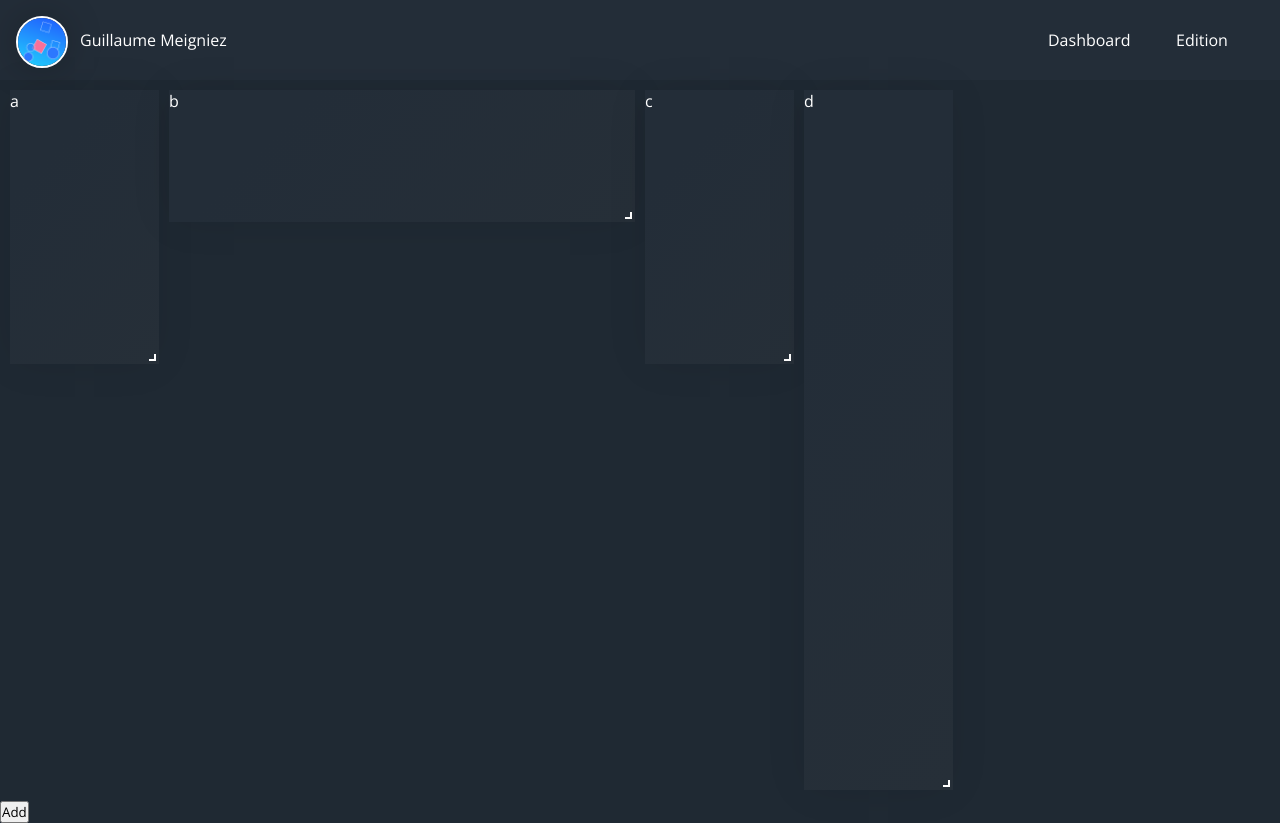
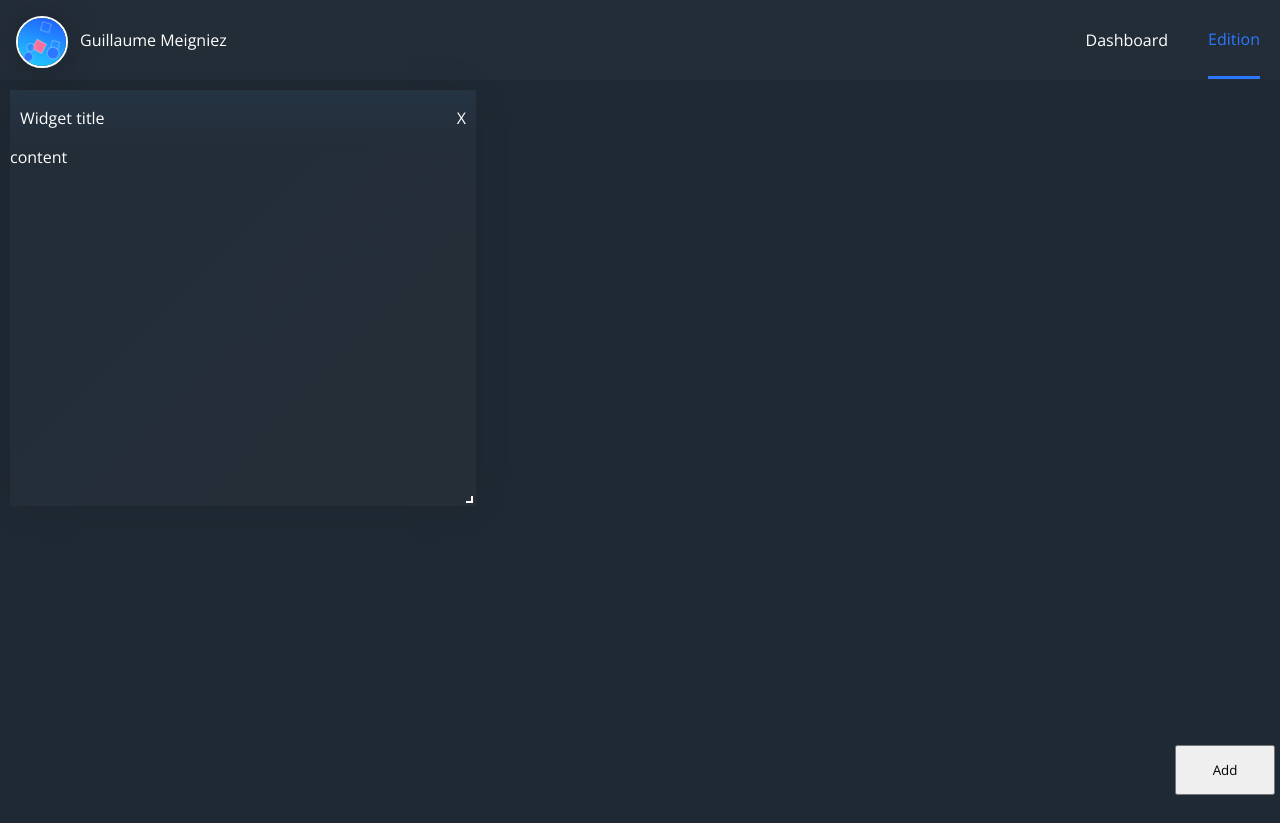
Before and after one commit to GuillaumeMMM/module-dashboard, a React (Create React App) app: page /edit in a window 1280 px wide. After the commit the page ends 800 px from the top, so only its background shows below. Built offline with nearby package versions, Linux system fonts and the light colour scheme.

Commit message:
data structure

```diff
--- a/package.json
+++ b/package.json
@@ -9,7 +9,7 @@
     "react-grid-layout": "^0.16.6",
     "react-redux": "^6.0.0",
     "react-router-dom": "^4.3.1",
-    "react-scripts": "2.1.2",
+    "react-scripts": "^2.1.3",
     "uuid": "^3.3.2"
   },
   "scripts": {
--- a/src/App.js
+++ b/src/App.js
@@ -1,5 +1,6 @@
 import React, { Component } from 'react';
 import './scss/App.scss';
+import { BrowserRouter as Router } from "react-router-dom";
 
 import Sidebar from './components/layout/Sidebar';
 import Dashboard from './components/dashboard/Dashboard';
@@ -8,8 +9,12 @@ class App extends Component {
   render() {
     return (
       <div className="App">
-        <Sidebar></Sidebar>
-        <Dashboard></Dashboard>
+        <Router>
+          <React.Fragment>
+            <Sidebar></Sidebar>
+            <Dashboard></Dashboard>
+          </React.Fragment>
+        </Router>
       </div>
     );
   }
--- a/src/components/dashboard/Dashboard.js
+++ b/src/components/dashboard/Dashboard.js
@@ -1,31 +1,59 @@
 import React, { Component } from 'react';
 import DashboardEdit from './DashboardEdit';
 import DashboardLive from './DashboardLive';
-import { BrowserRouter as Router, Route } from "react-router-dom";
+import { Route, Switch } from "react-router-dom";
 
 
 class Dashboard extends Component {
-
-    state = {
-        layout: [
-            {i: 'a', x: 0, y: 0, w: 1, h: 2},
-            {i: 'b', x: 1, y: 0, w: 3, h: 1},
-            {i: 'c', x: 4, y: 0, w: 1, h: 2},
-            {i: 'd', x: 5, y: 0, w: 1, h: 5},
-        ]
-    };
+    constructor() {
+        super();
+        this.state = {
+            layout: [
+                {i: 'a', x: 0, y: 0, w: 3, h: 3,
+                    widget: {
+                        type: 'Widget type',
+                        title: 'Widget title',
+                        description: 'Widget description',
+                        data: [
+                            {x: 10, y:10},
+                            {x: 20, y:40},
+                            {x: 30, y:30},
+                            {x: 40, y:60},
+                            {x: 50, y:40},
+                        ],
+                        options: {}
+                    }
+                },
+            ]
+        };
+    }
 
     render() {
         return (
         <div className="dashboard">
-            <Router>
-                <div>
-                    <Route path="/edit" render={(props) => <DashboardEdit {...props} layout={this.state.layout} />} />
+                <Switch>
+                    <Route path="/edit" render={(props) => <DashboardEdit {...props} layout={this.state.layout} updateLayout={this.updateLayout.bind(this)}/>} />
                     <Route path="/dashboard" render={(props) => <DashboardLive {...props} layout={this.state.layout} />} />
-                </div>
-            </Router>
+                </Switch>
         </div>
         )
+    }
+
+    updateLayout(layout) {
+        const newLayout = layout;
+        for (let i = 0; i < this.state.layout.length; i++) {
+            let index = -1;
+            newLayout.filter((elm, ind) => {
+                if (elm.i === this.state.layout[i].i) {
+                    index = ind;
+                }
+                return elm.i === this.state.layout[i].i;
+            });
+            if (index !== -1) {
+                newLayout[index].widget = this.state.layout[i].widget;
+            }
+        }
+        this.setState({layout: newLayout});
     }
 }
 
--- a/src/components/dashboard/DashboardEdit.js
+++ b/src/components/dashboard/DashboardEdit.js
@@ -14,13 +14,16 @@ class DashboardEdit extends Component {
     state = {layout: this.props.layout};
 
     render() {
+        if (this.state.layout.length > 0) {
+            this.state.layout.map(layoutBlock => layoutBlock.static = false);
+        }
 
         return (
             <React.Fragment>
-                <GridLayout className="layout" layout={this.state.layout} data-grid={this.state.layout} cols={this.maxCols} width={window.innerWidth} rowHeight={this.rowHeight} maxRows={this.maxRows} preventCollision={true} verticalCompact={false} onResizeStop={this.resizedBlock.bind(this)}>
+                <GridLayout className="layout" layout={this.state.layout} data-grid={this.state.layout} cols={this.maxCols} width={window.innerWidth} rowHeight={this.rowHeight} maxRows={this.maxRows} preventCollision={true} compactType={null} onResizeStop={this.resizedBlock.bind(this)} onLayoutChange={this.layoutChange.bind(this)}>
                     {this.createLayout(this.state.layout)}
                 </GridLayout>
-                <button onClick={this.addBlock.bind(this)}>Add</button>
+                <button className="add-button" onClick={this.addBlock.bind(this)}>Add</button>
             </React.Fragment>
         )
     }
@@ -28,9 +31,20 @@ class DashboardEdit extends Component {
     createLayout(layout) {
         let layoutElements = [];
         for (let i = 0; i < layout.length; i++) {
-            layoutElements.push(<div key={layout[i].i} className="dashboard-block" data-grid={layout[i]}><Block id={layout[i].i}></Block></div>);
+            layoutElements.push(<div key={layout[i].i} className="dashboard-block" data-grid={layout[i]}><Block id={layout[i].i} deleteBlock={this.deleteBlock.bind(this)} mode="edit" widget={this.props.layout[i].widget}></Block></div>);
         }
         return layoutElements;
+    }
+
+    layoutChange(layout) {
+        this.props.updateLayout(layout);
+    }
+
+    deleteBlock(id) {
+        const newLayout = this.state.layout.filter(layoutBlock => {
+            return layoutBlock.i !== id;
+        });
+        this.setState({layout: newLayout});
     }
 
     resizedBlock(newLayout) {
@@ -40,9 +54,9 @@ class DashboardEdit extends Component {
 
     addBlock = () => {
         const avaliableSquare = this.avaliableSquare(this.state.layout, this.maxRows, this.maxCols);
-        const newLayout = this.state.layout;
+        const newLayout = this.props.layout;
         if (avaliableSquare.x !== -1 && avaliableSquare.y !== -1) {
-            newLayout.push({i: uuid(), x: avaliableSquare.x, y: avaliableSquare.y, h: 1, w: 1});
+            newLayout.push({i: uuid(), x: avaliableSquare.x, y: avaliableSquare.y, h: 1, w: 1, widget: {}});
             this.setState({layout: newLayout});
         }
     }
--- a/src/components/dashboard/DashboardLive.js
+++ b/src/components/dashboard/DashboardLive.js
@@ -2,23 +2,23 @@ import React, { Component } from 'react';
 import GridLayout from 'react-grid-layout';
 import 'react-grid-layout/css/styles.css';
 import 'react-resizable/css/styles.css';
+import Block from '../elements/Block';
 
 class DashboardLive extends Component {
 
+    state = {layout: this.props.layout};
     maxRows = 5;
     rowHeight = ((window.innerHeight * 0.9 - 10) / this.maxRows) - 10;
     maxCols = 8;
 
     render() {
-        const { layout } = this.props;
-        if (layout.length > 0) {
-            layout.map(layoutBlock => layoutBlock.static = true);
+        if (this.state.layout.length > 0) {
+            this.state.layout.map(layoutBlock => layoutBlock.static = true);
         }
 
-
         return (
-            <GridLayout className="layout" layout={layout} cols={this.maxCols} width={window.innerWidth} rowHeight={this.rowHeight} maxRows={this.maxRows} preventCollision={true} verticalCompact={false}>
-                {this.createLayout(layout)}
+            <GridLayout className="layout" layout={this.state.layout} cols={this.maxCols} width={window.innerWidth} rowHeight={this.rowHeight} maxRows={this.maxRows} preventCollision={true} compactType={null}>
+                {this.createLayout(this.state.layout)}
             </GridLayout>
         )
     }
@@ -26,7 +26,7 @@ class DashboardLive extends Component {
     createLayout(layout) {
         let layoutElements = [];
         for (let i = 0; i < layout.length; i++) {
-            layoutElements.push(<div key={layout[i].i} className="dashboard-block">{layout[i].i}</div>);
+            layoutElements.push(<div key={layout[i].i} className="dashboard-block"><Block id={layout[i].i} mode="live" widget={this.props.layout[i].widget}></Block></div>);
         }
         return layoutElements;
     }
--- a/src/components/elements/Block.js
+++ b/src/components/elements/Block.js
@@ -1,15 +1,37 @@
 import React, { Component } from 'react'
 
 class Block extends Component {
+  mode = '';
+
   render() {
 
-    const { id } = this.props;
+    const { id, widget } = this.props;
+    this.mode = this.props.mode;
 
     return (
       <div>
-          {id}
+          <div className="block-header">
+            <div className="block-title">{widget.title}</div>
+            <div className="block-delete" onClick={this.onDeleteBlock.bind(this, id)}>X</div>
+          </div>
+          <div className="block-content">
+            content
+          </div>
       </div>
     )
+  }
+
+  onDeleteBlock(id) {
+    this.props.deleteBlock(id);
+  }
+
+  componentDidMount() {
+    if (this.mode === 'live') {
+      const deleteXElm = document.getElementsByClassName('block-delete');
+      for (let i = 0; i < deleteXElm.length; i++) {
+        deleteXElm[i].setAttribute("style", "display: none");
+      }
+    }
   }
 }
 
--- a/src/components/elements/Navbar.js
+++ b/src/components/elements/Navbar.js
@@ -1,18 +1,26 @@
 import React, { Component } from 'react';
+import { NavLink } from 'react-router-dom';
+import '../../constants';
+import { styles } from '../../constants';
 
 class Navbar extends Component {
 
   render() {
 
+    const activeCss = {
+      color: styles.primary,
+      borderBottom: '3px solid ' + styles.primary,
+    };
+
     return (
-      <div className="navbar-container">
-        <div className="nav-element">
-            <a href="/dashboard">Dashboard</a>
+        <div className="navbar-container">
+          <div className="nav-element">
+              <NavLink to='/dashboard' activeStyle={activeCss}>Dashboard</NavLink>
+          </div>
+          <div className="nav-element">
+              <NavLink to='/edit' activeStyle={activeCss}>Edition</NavLink>
+          </div>
         </div>
-        <div className="nav-element">
-            <a href="/edit">Edition</a>
-        </div>
-      </div>
     )
   }
 }
--- /dev/null
+++ b/src/constants.js
@@ -0,0 +1,3 @@
+export const styles = {
+    primary: '#2c78ff',
+};
--- a/src/scss/App.scss
+++ b/src/scss/App.scss
@@ -21,7 +21,6 @@ body {
             position: relative;
             display: flex;
             align-items: center;
-            justify-content: space-between;
 
             .sidebar-icon-container {
                 position: absolute;
@@ -53,21 +52,21 @@ body {
 
             .navbar-container {
                 height: 100%;
-                width: 20vw;
+                display: flex;
                 margin-left: auto;
-                display: flex;
-                justify-content: space-around;
 
                 .nav-element {
-                    width: 10vh;
                     height: 100%;
+                    padding: 0 20px;
                     display: flex;
-                    // justify-content: center;
                     align-items: center;
 
                     a {
                         text-decoration: none;
                         color: $text-dark-primary;
+                        height: calc(100% - 6px);
+                        display: flex;
+                        align-items: center;
                     }
 
                     a.active {
@@ -89,6 +88,23 @@ body {
                 -webkit-box-shadow: -1px 0px 40px -4px rgba(0,0,0,0.1);
                 -moz-box-shadow: -1px 0px 40px -4px rgba(0,0,0,0.1);
                 box-shadow: -1px 0px 40px -4px rgba(0,0,0,0.1);
+
+                .block-header {
+                    background-color: $dark-tertiary;
+                    background-image: linear-gradient(0deg, $dark-secondary 0%, $dark-tertiary 100%);
+                    height: 7vh;
+                    display: flex;
+                    justify-content: space-between;
+                    align-items: center;
+
+                    div {
+                        padding: 10px;
+                    }
+                }
+
+                .block-content {
+
+                }
             }
 
             .dashboard-block:hover {
@@ -106,6 +122,14 @@ body {
                 border-right: 2px solid $text-dark-primary;
                 border-bottom: 2px solid $text-dark-primary;
             }
+
+            .add-button {
+                width: 100px;
+                height: 50px;
+                position: absolute;
+                bottom: 5px;
+                right: 5px;
+            }
         }
     }
 }
```
Also changed, not shown: 1 other file (tests, documents, lock files or other folders).
